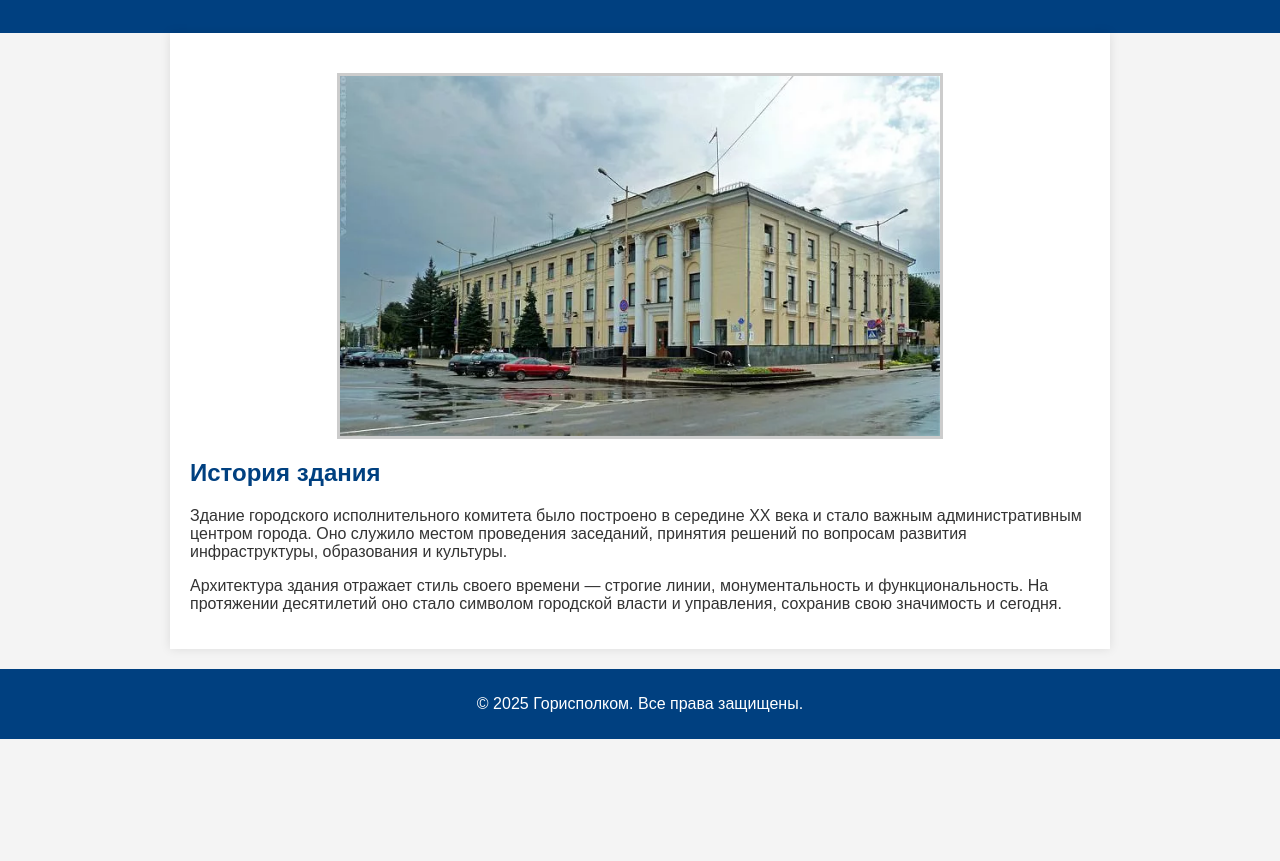
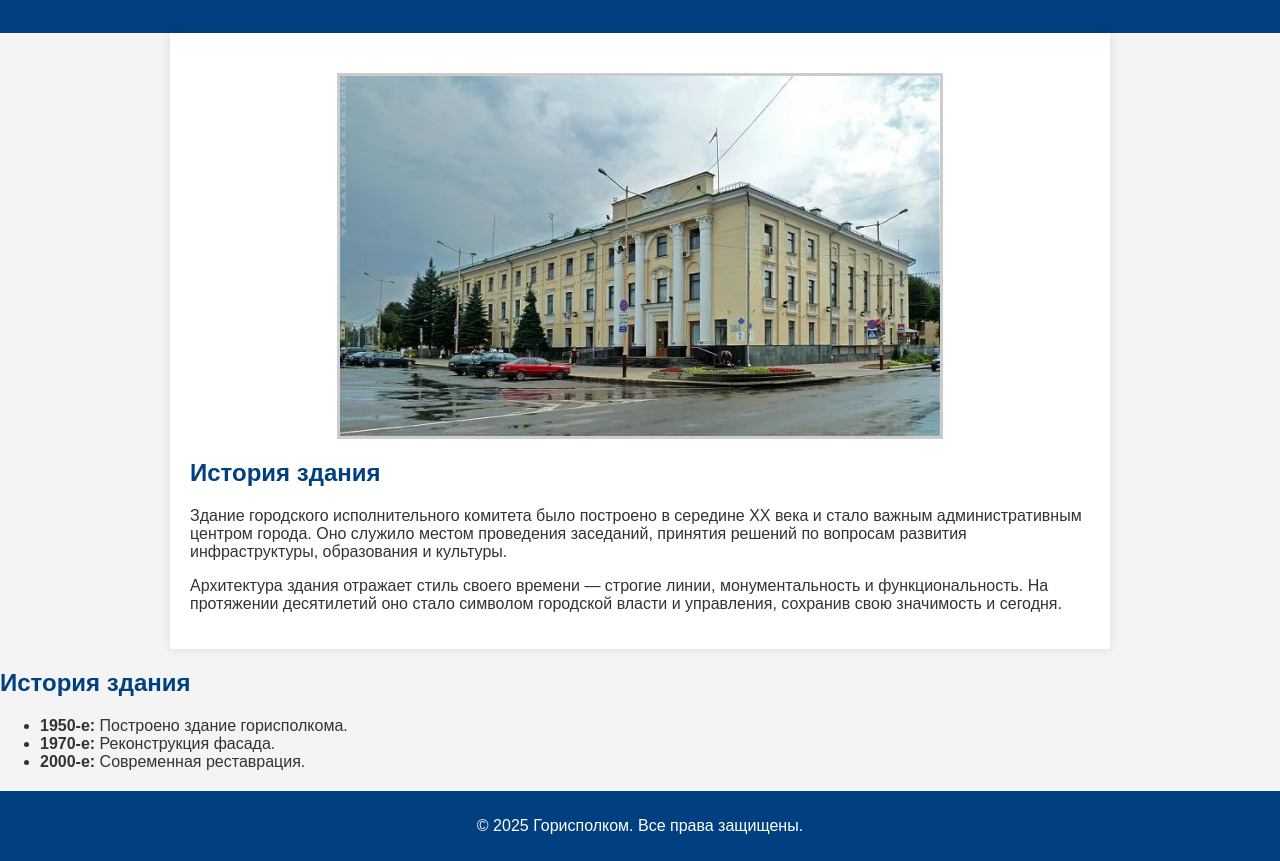
Before and after one commit to dizzzyyyy257/my-site, a plain HTML site: page index.html in a window 1280 px wide. Shown: the part 121-982 px from the top of the page. Before the commit the page ends 860 px from the top, so only its background shows below. Drawn offline with Linux system fonts and the light colour scheme.

Commit message:
Update index.html

```diff
--- a/index.html
+++ b/index.html
@@ -65,6 +65,15 @@
       </p>
     </section>
   </main>
+  <section id="timeline">
+  <h2>История здания</h2>
+  <ul>
+    <li><strong>1950-е:</strong> Построено здание горисполкома.</li>
+    <li><strong>1970-е:</strong> Реконструкция фасада.</li>
+    <li><strong>2000-е:</strong> Современная реставрация.</li>
+  </ul>
+</section>
+
 
   <footer>
     <p>&copy; 2025 Горисполком. Все права защищены.</p>
```
